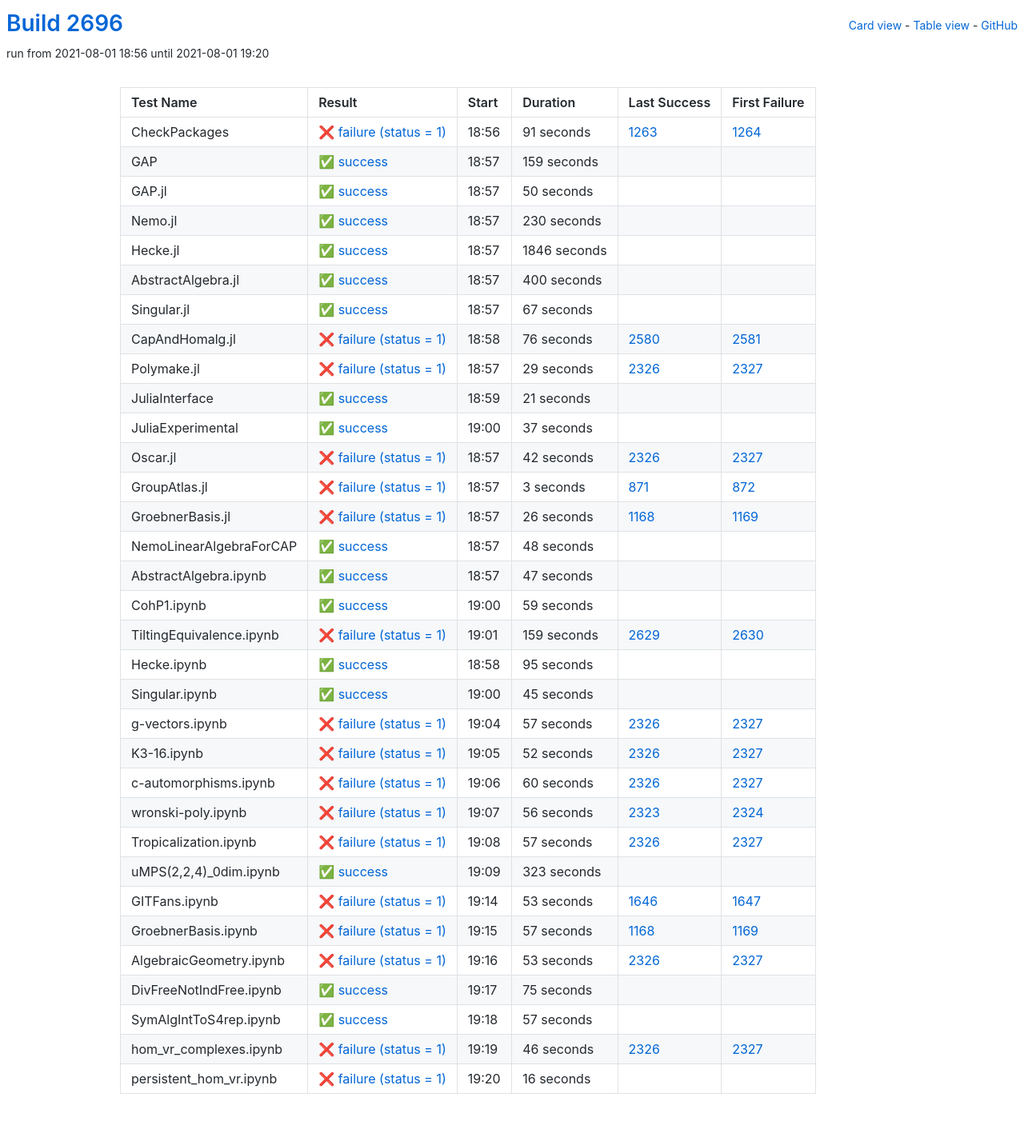
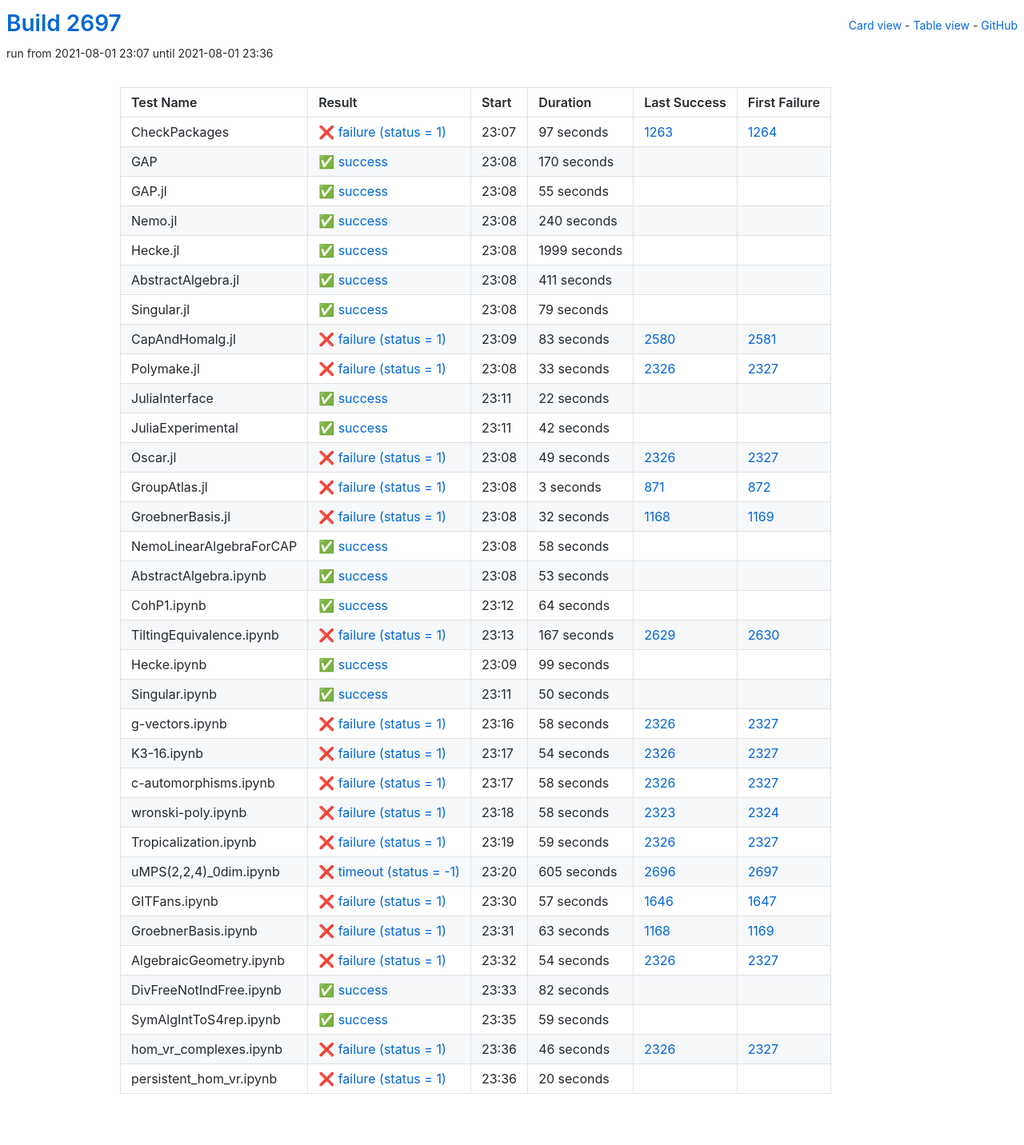
Before and after one commit to oscar-system/oscar-ci-status-stable, a Jekyll site: the page built from table.html, in a window 1280 px wide. Shown: the whole page at 80% size. Built offline with Jekyll 4.4.1, drawn with Linux system fonts in a browser that asks for light colours.

Commit message:
Build #2697

```diff
--- a/_data/ci.yml
+++ b/_data/ci.yml
@@ -1,6 +1,6 @@
 ---
-build: 2696
-build_url: https://oscarci.mathematik.uni-kl.de/job/oscar-stable/2696/
+build: 2697
+build_url: https://oscarci.mathematik.uni-kl.de/job/oscar-stable/2697/
 job: oscar-stable
 organization: oscar-system
 repo: oscar-ci-status-stable
@@ -8,152 +8,152 @@ repourl: https://github.com/oscar-system/oscar-ci-status-stable
 tests:
 - name: CheckPackages
   id: checkpackages
-  log: https://oscarci.mathematik.uni-kl.de/job/oscar-stable/2696/artifact/logs/build-2696/CheckPackages.log
-  start: 2021-08-01 18:56
+  log: https://oscarci.mathematik.uni-kl.de/job/oscar-stable/2697/artifact/logs/build-2697/CheckPackages.log
+  start: 2021-08-01 23:07
   success: false
   exitcode: 1
   status: failure
-  duration: 91
+  duration: 97
   last_success: 1263
   last_success_url: https://oscarci.mathematik.uni-kl.de/job/oscar-stable/1263/
   first_failure: 1264
   first_failure_url: https://oscarci.mathematik.uni-kl.de/job/oscar-stable/1264/
 - name: GAP
   id: gap
-  log: https://oscarci.mathematik.uni-kl.de/job/oscar-stable/2696/artifact/logs/build-2696/GAP.log
-  start: 2021-08-01 18:57
+  log: https://oscarci.mathematik.uni-kl.de/job/oscar-stable/2697/artifact/logs/build-2697/GAP.log
+  start: 2021-08-01 23:08
   success: true
   exitcode: 0
   status: success
-  duration: 159
+  duration: 170
   last_success: false
   last_success_url:
   first_failure: false
   first_failure_url:
 - name: GAP.jl
   id: gap-jl
-  log: https://oscarci.mathematik.uni-kl.de/job/oscar-stable/2696/artifact/logs/build-2696/GAP.jl.log
-  start: 2021-08-01 18:57
+  log: https://oscarci.mathematik.uni-kl.de/job/oscar-stable/2697/artifact/logs/build-2697/GAP.jl.log
+  start: 2021-08-01 23:08
   success: true
   exitcode: 0
   status: success
-  duration: 50
+  duration: 55
   last_success: false
   last_success_url:
   first_failure: false
   first_failure_url:
 - name: Nemo.jl
   id: nemo-jl
-  log: https://oscarci.mathematik.uni-kl.de/job/oscar-stable/2696/artifact/logs/build-2696/Nemo.jl.log
-  start: 2021-08-01 18:57
+  log: https://oscarci.mathematik.uni-kl.de/job/oscar-stable/2697/artifact/logs/build-2697/Nemo.jl.log
+  start: 2021-08-01 23:08
   success: true
   exitcode: 0
   status: success
-  duration: 230
+  duration: 240
   last_success: false
   last_success_url:
   first_failure: false
   first_failure_url:
 - name: Hecke.jl
   id: hecke-jl
-  log: https://oscarci.mathematik.uni-kl.de/job/oscar-stable/2696/artifact/logs/build-2696/Hecke.jl.log
-  start: 2021-08-01 18:57
+  log: https://oscarci.mathematik.uni-kl.de/job/oscar-stable/2697/artifact/logs/build-2697/Hecke.jl.log
+  start: 2021-08-01 23:08
   success: true
   exitcode: 0
   status: success
-  duration: 1846
+  duration: 1999
   last_success: false
   last_success_url:
   first_failure: false
   first_failure_url:
 - name: AbstractAlgebra.jl
   id: abstractalgebra-jl
-  log: https://oscarci.mathematik.uni-kl.de/job/oscar-stable/2696/artifact/logs/build-2696/AbstractAlgebra.jl.log
-  start: 2021-08-01 18:57
+  log: https://oscarci.mathematik.uni-kl.de/job/oscar-stable/2697/artifact/logs/build-2697/AbstractAlgebra.jl.log
+  start: 2021-08-01 23:08
   success: true
   exitcode: 0
   status: success
-  duration: 400
+  duration: 411
   last_success: false
   last_success_url:
   first_failure: false
   first_failure_url:
 - name: Singular.jl
   id: singular-jl
-  log: https://oscarci.mathematik.uni-kl.de/job/oscar-stable/2696/artifact/logs/build-2696/Singular.jl.log
-  start: 2021-08-01 18:57
+  log: https://oscarci.mathematik.uni-kl.de/job/oscar-stable/2697/artifact/logs/build-2697/Singular.jl.log
+  start: 2021-08-01 23:08
   success: true
   exitcode: 0
   status: success
-  duration: 67
+  duration: 79
   last_success: false
   last_success_url:
   first_failure: false
   first_failure_url:
 - name: CapAndHomalg.jl
   id: capandhomalg-jl
-  log: https://oscarci.mathematik.uni-kl.de/job/oscar-stable/2696/artifact/logs/build-2696/CapAndHomalg.jl.log
-  start: 2021-08-01 18:58
+  log: https://oscarci.mathematik.uni-kl.de/job/oscar-stable/2697/artifact/logs/build-2697/CapAndHomalg.jl.log
+  start: 2021-08-01 23:09
   success: false
   exitcode: 1
   status: failure
-  duration: 76
+  duration: 83
   last_success: 2580
   last_success_url: https://oscarci.mathematik.uni-kl.de/job/oscar-stable/2580/
   first_failure: 2581
   first_failure_url: https://oscarci.mathematik.uni-kl.de/job/oscar-stable/2581/
 - name: Polymake.jl
   id: polymake-jl
-  log: https://oscarci.mathematik.uni-kl.de/job/oscar-stable/2696/artifact/logs/build-2696/Polymake.jl.log
-  start: 2021-08-01 18:57
+  log: https://oscarci.mathematik.uni-kl.de/job/oscar-stable/2697/artifact/logs/build-2697/Polymake.jl.log
+  start: 2021-08-01 23:08
   success: false
   exitcode: 1
   status: failure
-  duration: 29
+  duration: 33
   last_success: 2326
   last_success_url: https://oscarci.mathematik.uni-kl.de/job/oscar-stable/2326/
   first_failure: 2327
   first_failure_url: https://oscarci.mathematik.uni-kl.de/job/oscar-stable/2327/
 - name: JuliaInterface
   id: juliainterface
-  log: https://oscarci.mathematik.uni-kl.de/job/oscar-stable/2696/artifact/logs/build-2696/JuliaInterface.log
-  start: 2021-08-01 18:59
+  log: https://oscarci.mathematik.uni-kl.de/job/oscar-stable/2697/artifact/logs/build-2697/JuliaInterface.log
+  start: 2021-08-01 23:11
   success: true
   exitcode: 0
   status: success
-  duration: 21
+  duration: 22
   last_success: false
   last_success_url:
   first_failure: false
   first_failure_url:
 - name: JuliaExperimental
   id: juliaexperimental
-  log: https://oscarci.mathematik.uni-kl.de/job/oscar-stable/2696/artifact/logs/build-2696/JuliaExperimental.log
-  start: 2021-08-01 19:00
+  log: https://oscarci.mathematik.uni-kl.de/job/oscar-stable/2697/artifact/logs/build-2697/JuliaExperimental.log
+  start: 2021-08-01 23:11
   success: true
   exitcode: 0
   status: success
-  duration: 37
+  duration: 42
   last_success: false
   last_success_url:
   first_failure: false
   first_failure_url:
 - name: Oscar.jl
   id: oscar-jl
-  log: https://oscarci.mathematik.uni-kl.de/job/oscar-stable/2696/artifact/logs/build-2696/Oscar.jl.log
-  start: 2021-08-01 18:57
+  log: https://oscarci.mathematik.uni-kl.de/job/oscar-stable/2697/artifact/logs/build-2697/Oscar.jl.log
+  start: 2021-08-01 23:08
   success: false
   exitcode: 1
   status: failure
-  duration: 42
+  duration: 49
   last_success: 2326
   last_success_url: https://oscarci.mathematik.uni-kl.de/job/oscar-stable/2326/
   first_failure: 2327
   first_failure_url: https://oscarci.mathematik.uni-kl.de/job/oscar-stable/2327/
 - name: GroupAtlas.jl
   id: groupatlas-jl
-  log: https://oscarci.mathematik.uni-kl.de/job/oscar-stable/2696/artifact/logs/build-2696/GroupAtlas.jl.log
-  start: 2021-08-01 18:57
+  log: https://oscarci.mathematik.uni-kl.de/job/oscar-stable/2697/artifact/logs/build-2697/GroupAtlas.jl.log
+  start: 2021-08-01 23:08
   success: false
   exitcode: 1
   status: failure
@@ -164,44 +164,212 @@ tests:
   first_failure_url: https://oscarci.mathematik.uni-kl.de/job/oscar-stable/872/
 - name: GroebnerBasis.jl
   id: groebnerbasis-jl
-  log: https://oscarci.mathematik.uni-kl.de/job/oscar-stable/2696/artifact/logs/build-2696/GroebnerBasis.jl.log
-  start: 2021-08-01 18:57
+  log: https://oscarci.mathematik.uni-kl.de/job/oscar-stable/2697/artifact/logs/build-2697/GroebnerBasis.jl.log
+  start: 2021-08-01 23:08
   success: false
   exitcode: 1
   status: failure
-  duration: 26
+  duration: 32
   last_success: 1168
   last_success_url: https://oscarci.mathematik.uni-kl.de/job/oscar-stable/1168/
   first_failure: 1169
   first_failure_url: https://oscarci.mathematik.uni-kl.de/job/oscar-stable/1169/
 - name: NemoLinearAlgebraForCAP
   id: nemolinearalgebraforcap
-  log: https://oscarci.mathematik.uni-kl.de/job/oscar-stable/2696/artifact/logs/build-2696/NemoLinearAlgebraForCAP.log
-  start: 2021-08-01 18:57
+  log: https://oscarci.mathematik.uni-kl.de/job/oscar-stable/2697/artifact/logs/build-2697/NemoLinearAlgebraForCAP.log
+  start: 2021-08-01 23:08
   success: true
   exitcode: 0
   status: success
-  duration: 48
+  duration: 58
   last_success: false
   last_success_url:
   first_failure: false
   first_failure_url:
 - name: AbstractAlgebra.ipynb
   id: abstractalgebra-ipynb
-  log: https://oscarci.mathematik.uni-kl.de/job/oscar-stable/2696/artifact/logs/build-2696/AbstractAlgebra.ipynb.log
-  start: 2021-08-01 18:57
+  log: https://oscarci.mathematik.uni-kl.de/job/oscar-stable/2697/artifact/logs/build-2697/AbstractAlgebra.ipynb.log
+  start: 2021-08-01 23:08
   success: true
   exitcode: 0
   status: success
-  duration: 47
+  duration: 53
   last_success: false
   last_success_url:
   first_failure: false
   first_failure_url:
 - name: CohP1.ipynb
   id: cohp1-ipynb
-  log: https://oscarci.mathematik.uni-kl.de/job/oscar-stable/2696/artifact/logs/build-2696/CohP1.ipynb.log
-  start: 2021-08-01 19:00
+  log: https://oscarci.mathematik.uni-kl.de/job/oscar-stable/2697/artifact/logs/build-2697/CohP1.ipynb.log
+  start: 2021-08-01 23:12
+  success: true
+  exitcode: 0
+  status: success
+  duration: 64
+  last_success: false
+  last_success_url:
+  first_failure: false
+  first_failure_url:
+- name: TiltingEquivalence.ipynb
+  id: tiltingequivalence-ipynb
+  log: https://oscarci.mathematik.uni-kl.de/job/oscar-stable/2697/artifact/logs/build-2697/TiltingEquivalence.ipynb.log
+  start: 2021-08-01 23:13
+  success: false
+  exitcode: 1
+  status: failure
+  duration: 167
+  last_success: 2629
+  last_success_url: https://oscarci.mathematik.uni-kl.de/job/oscar-stable/2629/
+  first_failure: 2630
+  first_failure_url: https://oscarci.mathematik.uni-kl.de/job/oscar-stable/2630/
+- name: Hecke.ipynb
+  id: hecke-ipynb
+  log: https://oscarci.mathematik.uni-kl.de/job/oscar-stable/2697/artifact/logs/build-2697/Hecke.ipynb.log
+  start: 2021-08-01 23:09
+  success: true
+  exitcode: 0
+  status: success
+  duration: 99
+  last_success: false
+  last_success_url:
+  first_failure: false
+  first_failure_url:
+- name: Singular.ipynb
+  id: singular-ipynb
+  log: https://oscarci.mathematik.uni-kl.de/job/oscar-stable/2697/artifact/logs/build-2697/Singular.ipynb.log
+  start: 2021-08-01 23:11
+  success: true
+  exitcode: 0
+  status: success
+  duration: 50
+  last_success: false
+  last_success_url:
+  first_failure: false
+  first_failure_url:
+- name: g-vectors.ipynb
+  id: g-vectors-ipynb
+  log: https://oscarci.mathematik.uni-kl.de/job/oscar-stable/2697/artifact/logs/build-2697/g-vectors.ipynb.log
+  start: 2021-08-01 23:16
+  success: false
+  exitcode: 1
+  status: failure
+  duration: 58
+  last_success: 2326
+  last_success_url: https://oscarci.mathematik.uni-kl.de/job/oscar-stable/2326/
+  first_failure: 2327
+  first_failure_url: https://oscarci.mathematik.uni-kl.de/job/oscar-stable/2327/
+- name: K3-16.ipynb
+  id: k3-16-ipynb
+  log: https://oscarci.mathematik.uni-kl.de/job/oscar-stable/2697/artifact/logs/build-2697/K3-16.ipynb.log
+  start: 2021-08-01 23:17
+  success: false
+  exitcode: 1
+  status: failure
+  duration: 54
+  last_success: 2326
+  last_success_url: https://oscarci.mathematik.uni-kl.de/job/oscar-stable/2326/
+  first_failure: 2327
+  first_failure_url: https://oscarci.mathematik.uni-kl.de/job/oscar-stable/2327/
+- name: c-automorphisms.ipynb
+  id: c-automorphisms-ipynb
+  log: https://oscarci.mathematik.uni-kl.de/job/oscar-stable/2697/artifact/logs/build-2697/c-automorphisms.ipynb.log
+  start: 2021-08-01 23:17
+  success: false
+  exitcode: 1
+  status: failure
+  duration: 58
+  last_success: 2326
+  last_success_url: https://oscarci.mathematik.uni-kl.de/job/oscar-stable/2326/
+  first_failure: 2327
+  first_failure_url: https://oscarci.mathematik.uni-kl.de/job/oscar-stable/2327/
+- name: wronski-poly.ipynb
+  id: wronski-poly-ipynb
+  log: https://oscarci.mathematik.uni-kl.de/job/oscar-stable/2697/artifact/logs/build-2697/wronski-poly.ipynb.log
+  start: 2021-08-01 23:18
+  success: false
+  exitcode: 1
+  status: failure
+  duration: 58
+  last_success: 2323
+  last_success_url: https://oscarci.mathematik.uni-kl.de/job/oscar-stable/2323/
+  first_failure: 2324
+  first_failure_url: https://oscarci.mathematik.uni-kl.de/job/oscar-stable/2324/
+- name: Tropicalization.ipynb
+  id: tropicalization-ipynb
+  log: https://oscarci.mathematik.uni-kl.de/job/oscar-stable/2697/artifact/logs/build-2697/Tropicalization.ipynb.log
+  start: 2021-08-01 23:19
+  success: false
+  exitcode: 1
+  status: failure
+  duration: 59
+  last_success: 2326
+  last_success_url: https://oscarci.mathematik.uni-kl.de/job/oscar-stable/2326/
+  first_failure: 2327
+  first_failure_url: https://oscarci.mathematik.uni-kl.de/job/oscar-stable/2327/
+- name: uMPS(2,2,4)_0dim.ipynb
+  id: umps-2-2-4-0dim-ipynb
+  log: https://oscarci.mathematik.uni-kl.de/job/oscar-stable/2697/artifact/logs/build-2697/uMPS-2-2-4-_0dim.ipynb.log
+  start: 2021-08-01 23:20
+  success: false
+  exitcode: -1
+  status: timeout
+  duration: 605
+  last_success: 2696
+  last_success_url: https://oscarci.mathematik.uni-kl.de/job/oscar-stable/2696/
+  first_failure: 2697
+  first_failure_url: https://oscarci.mathematik.uni-kl.de/job/oscar-stable/2697/
+- name: GITFans.ipynb
+  id: gitfans-ipynb
+  log: https://oscarci.mathematik.uni-kl.de/job/oscar-stable/2697/artifact/logs/build-2697/GITFans.ipynb.log
+  start: 2021-08-01 23:30
+  success: false
+  exitcode: 1
+  status: failure
+  duration: 57
+  last_success: 1646
+  last_success_url: https://oscarci.mathematik.uni-kl.de/job/oscar-stable/1646/
+  first_failure: 1647
+  first_failure_url: https://oscarci.mathematik.uni-kl.de/job/oscar-stable/1647/
+- name: GroebnerBasis.ipynb
+  id: groebnerbasis-ipynb
+  log: https://oscarci.mathematik.uni-kl.de/job/oscar-stable/2697/artifact/logs/build-2697/GroebnerBasis.ipynb.log
+  start: 2021-08-01 23:31
+  success: false
+  exitcode: 1
+  status: failure
+  duration: 63
+  last_success: 1168
+  last_success_url: https://oscarci.mathematik.uni-kl.de/job/oscar-stable/1168/
+  first_failure: 1169
+  first_failure_url: https://oscarci.mathematik.uni-kl.de/job/oscar-stable/1169/
+- name: AlgebraicGeometry.ipynb
+  id: algebraicgeometry-ipynb
+  log: https://oscarci.mathematik.uni-kl.de/job/oscar-stable/2697/artifact/logs/build-2697/AlgebraicGeometry.ipynb.log
+  start: 2021-08-01 23:32
+  success: false
+  exitcode: 1
+  status: failure
+  duration: 54
+  last_success: 2326
+  last_success_url: https://oscarci.mathematik.uni-kl.de/job/oscar-stable/2326/
+  first_failure: 2327
+  first_failure_url: https://oscarci.mathematik.uni-kl.de/job/oscar-stable/2327/
+- name: DivFreeNotIndFree.ipynb
+  id: divfreenotindfree-ipynb
+  log: https://oscarci.mathematik.uni-kl.de/job/oscar-stable/2697/artifact/logs/build-2697/DivFreeNotIndFree.ipynb.log
+  start: 2021-08-01 23:33
+  success: true
+  exitcode: 0
+  status: success
+  duration: 82
+  last_success: false
+  last_success_url:
+  first_failure: false
+  first_failure_url:
+- name: SymAlgIntToS4rep.ipynb
+  id: symalginttos4rep-ipynb
+  log: https://oscarci.mathematik.uni-kl.de/job/oscar-stable/2697/artifact/logs/build-2697/SymAlgIntToS4rep.ipynb.log
+  start: 2021-08-01 23:35
   success: true
   exitcode: 0
   status: success
@@ -210,178 +378,10 @@ tests:
   last_success_url:
   first_failure: false
   first_failure_url:
-- name: TiltingEquivalence.ipynb
-  id: tiltingequivalence-ipynb
-  log: https://oscarci.mathematik.uni-kl.de/job/oscar-stable/2696/artifact/logs/build-2696/TiltingEquivalence.ipynb.log
-  start: 2021-08-01 19:01
-  success: false
-  exitcode: 1
-  status: failure
-  duration: 159
-  last_success: 2629
-  last_success_url: https://oscarci.mathematik.uni-kl.de/job/oscar-stable/2629/
-  first_failure: 2630
-  first_failure_url: https://oscarci.mathematik.uni-kl.de/job/oscar-stable/2630/
-- name: Hecke.ipynb
-  id: hecke-ipynb
-  log: https://oscarci.mathematik.uni-kl.de/job/oscar-stable/2696/artifact/logs/build-2696/Hecke.ipynb.log
-  start: 2021-08-01 18:58
-  success: true
-  exitcode: 0
-  status: success
-  duration: 95
-  last_success: false
-  last_success_url:
-  first_failure: false
-  first_failure_url:
-- name: Singular.ipynb
-  id: singular-ipynb
-  log: https://oscarci.mathematik.uni-kl.de/job/oscar-stable/2696/artifact/logs/build-2696/Singular.ipynb.log
-  start: 2021-08-01 19:00
-  success: true
-  exitcode: 0
-  status: success
-  duration: 45
-  last_success: false
-  last_success_url:
-  first_failure: false
-  first_failure_url:
-- name: g-vectors.ipynb
-  id: g-vectors-ipynb
-  log: https://oscarci.mathematik.uni-kl.de/job/oscar-stable/2696/artifact/logs/build-2696/g-vectors.ipynb.log
-  start: 2021-08-01 19:04
-  success: false
-  exitcode: 1
-  status: failure
-  duration: 57
-  last_success: 2326
-  last_success_url: https://oscarci.mathematik.uni-kl.de/job/oscar-stable/2326/
-  first_failure: 2327
-  first_failure_url: https://oscarci.mathematik.uni-kl.de/job/oscar-stable/2327/
-- name: K3-16.ipynb
-  id: k3-16-ipynb
-  log: https://oscarci.mathematik.uni-kl.de/job/oscar-stable/2696/artifact/logs/build-2696/K3-16.ipynb.log
-  start: 2021-08-01 19:05
-  success: false
-  exitcode: 1
-  status: failure
-  duration: 52
-  last_success: 2326
-  last_success_url: https://oscarci.mathematik.uni-kl.de/job/oscar-stable/2326/
-  first_failure: 2327
-  first_failure_url: https://oscarci.mathematik.uni-kl.de/job/oscar-stable/2327/
-- name: c-automorphisms.ipynb
-  id: c-automorphisms-ipynb
-  log: https://oscarci.mathematik.uni-kl.de/job/oscar-stable/2696/artifact/logs/build-2696/c-automorphisms.ipynb.log
-  start: 2021-08-01 19:06
-  success: false
-  exitcode: 1
-  status: failure
-  duration: 60
-  last_success: 2326
-  last_success_url: https://oscarci.mathematik.uni-kl.de/job/oscar-stable/2326/
-  first_failure: 2327
-  first_failure_url: https://oscarci.mathematik.uni-kl.de/job/oscar-stable/2327/
-- name: wronski-poly.ipynb
-  id: wronski-poly-ipynb
-  log: https://oscarci.mathematik.uni-kl.de/job/oscar-stable/2696/artifact/logs/build-2696/wronski-poly.ipynb.log
-  start: 2021-08-01 19:07
-  success: false
-  exitcode: 1
-  status: failure
-  duration: 56
-  last_success: 2323
-  last_success_url: https://oscarci.mathematik.uni-kl.de/job/oscar-stable/2323/
-  first_failure: 2324
-  first_failure_url: https://oscarci.mathematik.uni-kl.de/job/oscar-stable/2324/
-- name: Tropicalization.ipynb
-  id: tropicalization-ipynb
-  log: https://oscarci.mathematik.uni-kl.de/job/oscar-stable/2696/artifact/logs/build-2696/Tropicalization.ipynb.log
-  start: 2021-08-01 19:08
-  success: false
-  exitcode: 1
-  status: failure
-  duration: 57
-  last_success: 2326
-  last_success_url: https://oscarci.mathematik.uni-kl.de/job/oscar-stable/2326/
-  first_failure: 2327
-  first_failure_url: https://oscarci.mathematik.uni-kl.de/job/oscar-stable/2327/
-- name: uMPS(2,2,4)_0dim.ipynb
-  id: umps-2-2-4-0dim-ipynb
-  log: https://oscarci.mathematik.uni-kl.de/job/oscar-stable/2696/artifact/logs/build-2696/uMPS-2-2-4-_0dim.ipynb.log
-  start: 2021-08-01 19:09
-  success: true
-  exitcode: 0
-  status: success
-  duration: 323
-  last_success: false
-  last_success_url:
-  first_failure: false
-  first_failure_url:
-- name: GITFans.ipynb
-  id: gitfans-ipynb
-  log: https://oscarci.mathematik.uni-kl.de/job/oscar-stable/2696/artifact/logs/build-2696/GITFans.ipynb.log
-  start: 2021-08-01 19:14
-  success: false
-  exitcode: 1
-  status: failure
-  duration: 53
-  last_success: 1646
-  last_success_url: https://oscarci.mathematik.uni-kl.de/job/oscar-stable/1646/
-  first_failure: 1647
-  first_failure_url: https://oscarci.mathematik.uni-kl.de/job/oscar-stable/1647/
-- name: GroebnerBasis.ipynb
-  id: groebnerbasis-ipynb
-  log: https://oscarci.mathematik.uni-kl.de/job/oscar-stable/2696/artifact/logs/build-2696/GroebnerBasis.ipynb.log
-  start: 2021-08-01 19:15
-  success: false
-  exitcode: 1
-  status: failure
-  duration: 57
-  last_success: 1168
-  last_success_url: https://oscarci.mathematik.uni-kl.de/job/oscar-stable/1168/
-  first_failure: 1169
-  first_failure_url: https://oscarci.mathematik.uni-kl.de/job/oscar-stable/1169/
-- name: AlgebraicGeometry.ipynb
-  id: algebraicgeometry-ipynb
-  log: https://oscarci.mathematik.uni-kl.de/job/oscar-stable/2696/artifact/logs/build-2696/AlgebraicGeometry.ipynb.log
-  start: 2021-08-01 19:16
-  success: false
-  exitcode: 1
-  status: failure
-  duration: 53
-  last_success: 2326
-  last_success_url: https://oscarci.mathematik.uni-kl.de/job/oscar-stable/2326/
-  first_failure: 2327
-  first_failure_url: https://oscarci.mathematik.uni-kl.de/job/oscar-stable/2327/
-- name: DivFreeNotIndFree.ipynb
-  id: divfreenotindfree-ipynb
-  log: https://oscarci.mathematik.uni-kl.de/job/oscar-stable/2696/artifact/logs/build-2696/DivFreeNotIndFree.ipynb.log
-  start: 2021-08-01 19:17
-  success: true
-  exitcode: 0
-  status: success
-  duration: 75
-  last_success: false
-  last_success_url:
-  first_failure: false
-  first_failure_url:
-- name: SymAlgIntToS4rep.ipynb
-  id: symalginttos4rep-ipynb
-  log: https://oscarci.mathematik.uni-kl.de/job/oscar-stable/2696/artifact/logs/build-2696/SymAlgIntToS4rep.ipynb.log
-  start: 2021-08-01 19:18
-  success: true
-  exitcode: 0
-  status: success
-  duration: 57
-  last_success: false
-  last_success_url:
-  first_failure: false
-  first_failure_url:
 - name: hom_vr_complexes.ipynb
   id: hom-vr-complexes-ipynb
-  log: https://oscarci.mathematik.uni-kl.de/job/oscar-stable/2696/artifact/logs/build-2696/hom_vr_complexes.ipynb.log
-  start: 2021-08-01 19:19
+  log: https://oscarci.mathematik.uni-kl.de/job/oscar-stable/2697/artifact/logs/build-2697/hom_vr_complexes.ipynb.log
+  start: 2021-08-01 23:36
   success: false
   exitcode: 1
   status: failure
@@ -392,12 +392,12 @@ tests:
   first_failure_url: https://oscarci.mathematik.uni-kl.de/job/oscar-stable/2327/
 - name: persistent_hom_vr.ipynb
   id: persistent-hom-vr-ipynb
-  log: https://oscarci.mathematik.uni-kl.de/job/oscar-stable/2696/artifact/logs/build-2696/persistent_hom_vr.ipynb.log
-  start: 2021-08-01 19:20
+  log: https://oscarci.mathematik.uni-kl.de/job/oscar-stable/2697/artifact/logs/build-2697/persistent_hom_vr.ipynb.log
+  start: 2021-08-01 23:36
   success: false
   exitcode: 1
   status: failure
-  duration: 16
+  duration: 20
   last_success: false
   last_success_url:
   first_failure: false
```
Also changed, not shown: README.md.
